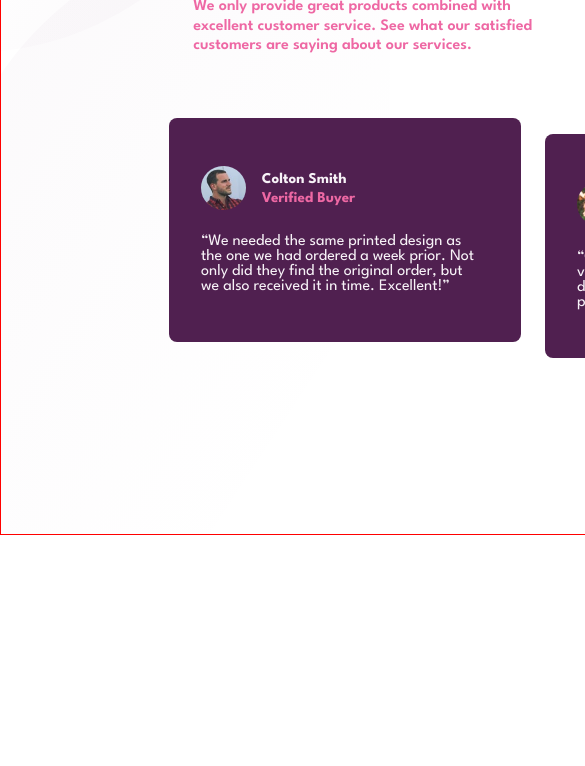
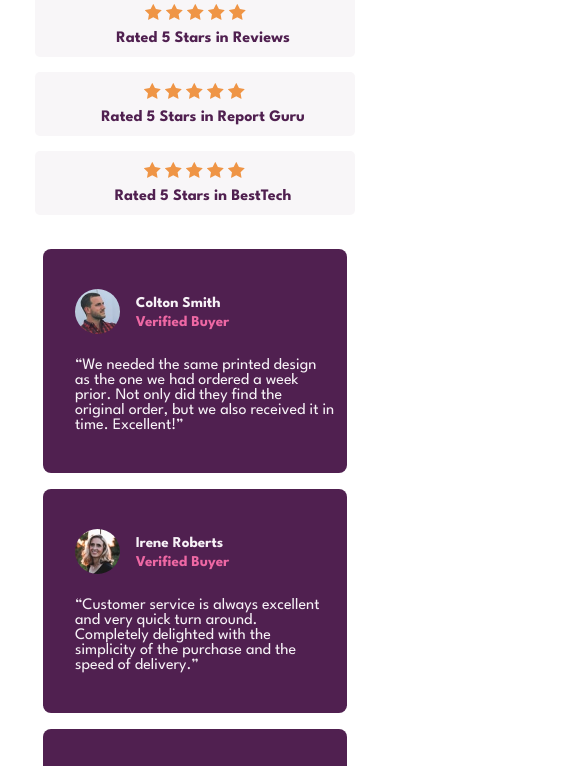
Before and after one commit to edelance21/Social-Proof-Section-Master, a plain HTML site: page index.html in a window 390 px wide. Shown: the part 311-1077 px from the top of the page, 585 px wide, since content can reach past the window. Before the commit the page ends 846 px from the top, so only its background shows below. Drawn offline with Linux system fonts and the light colour scheme.

Commit message:
media query added

```diff
--- a/index.html
+++ b/index.html
@@ -4,10 +4,12 @@
         <meta charset="UTF-8">
         <meta name="viewport" content="width=device-width, initial-scale=1.0">
         <link rel="icon" type="image/x-icon" href="images/favicon-32x32.png" />
-        <link rel="stylesheet" href="style.css"/>
+        <link rel="stylesheet" href="style.css" />
         <link rel="preconnect" href="https://fonts.googleapis.com">
         <link rel="preconnect" href="https://fonts.gstatic.com" crossorigin>
-        <link href="https://fonts.googleapis.com/css2?family=League+Spartan:wght@100..900&display=swap" rel="stylesheet">
+        <link
+            href="https://fonts.googleapis.com/css2?family=League+Spartan:wght@100..900&display=swap"
+            rel="stylesheet">
         <title>Frontend Mentor | Social Proof Section Master</title>
     </head>
     <body>
@@ -27,11 +29,18 @@
                     <div class="flexbox-stars1">
                         <div class="rated-reviews">
                             <div class="flex-star">
-                            <img src="images/icon-star.svg" alt="icon-star" />
-                            <img src="images/icon-star.svg" alt="icon-star" />
-                            <img src="images/icon-star.svg" alt="icon-star" />
-                            <img src="images/icon-star.svg" alt="icon-star" />
-                            <img src="images/icon-star.svg" alt="icon-star" />
+                                <div class="stars-container">
+                                <img src="images/icon-star.svg"
+                                    alt="icon-star" />
+                                <img src="images/icon-star.svg"
+                                    alt="icon-star" />
+                                <img src="images/icon-star.svg"
+                                    alt="icon-star" />
+                                <img src="images/icon-star.svg"
+                                    alt="icon-star" />
+                                <img src="images/icon-star.svg"
+                                    alt="icon-star" />
+                                </div>
                                 <p class="p-star">
                                     Rated 5 Stars in Reviews
                                 </p>
@@ -42,11 +51,18 @@
                     <div class="flexbox-stars2">
                         <div class="rated-reports">
                             <div class="flex-star">
-                        <img src="images/icon-star.svg" alt="icon-star" />
-                        <img src="images/icon-star.svg" alt="icon-star" />
-                        <img src="images/icon-star.svg" alt="icon-star" />
-                        <img src="images/icon-star.svg" alt="icon-star" />
-                        <img src="images/icon-star.svg" alt="icon-star" />
+                                <div class="stars-container">
+                                <img src="images/icon-star.svg"
+                                    alt="icon-star" />
+                                <img src="images/icon-star.svg"
+                                    alt="icon-star" />
+                                <img src="images/icon-star.svg"
+                                    alt="icon-star" />
+                                <img src="images/icon-star.svg"
+                                    alt="icon-star" />
+                                <img src="images/icon-star.svg"
+                                    alt="icon-star" />
+                                </div>
                                 <p class="p-star">
                                     Rated 5 Stars in Report Guru
                                 </p>
@@ -57,11 +73,18 @@
                     <div class="flexbox-stars3">
                         <div class="rated-besttech">
                             <div class="flex-star">
-                        <img src="images/icon-star.svg" alt="icon-star" />
-                        <img src="images/icon-star.svg" alt="icon-star" />
-                        <img src="images/icon-star.svg" alt="icon-star" />
-                        <img src="images/icon-star.svg" alt="icon-star" />
-                        <img src="images/icon-star.svg" alt="icon-star" />
+                                <div class="stars-container">
+                                <img src="images/icon-star.svg"
+                                    alt="icon-star" />
+                                <img src="images/icon-star.svg"
+                                    alt="icon-star" />
+                                <img src="images/icon-star.svg"
+                                    alt="icon-star" />
+                                <img src="images/icon-star.svg"
+                                    alt="icon-star" />
+                                <img src="images/icon-star.svg"
+                                    alt="icon-star" />
+                                </div>
                                 <p class="p-star">
                                     Rated 5 Stars in BestTech
                                 </p>
@@ -74,7 +97,8 @@
             <div class="container-cards">
                 <div class="card-colton">
                     <div class="colton-smith">
-                    <img class="perfil-img" src="images/image-colton.jpg" alt="colton-img" />
+                        <img class="perfil-img" src="images/image-colton.jpg"
+                            alt="colton-img" />
                         <div class="colton-name-floxbox">
                             <h3 class="name-verified1">
                                 Colton Smith
@@ -85,14 +109,17 @@
                         </div>
                     </div>
                     <p class="p-colton">
-                    “We needed the same printed design as the one we had ordered
-                    a week prior. Not only did they find the original order, but
+                        “We needed the same printed design as the one we had
+                        ordered
+                        a week prior. Not only did they find the original order,
+                        but
                         we also received it in time. Excellent!”
                     </p>
                 </div>
                 <div class="card-irene">
                     <div class="irene-roberts">
-                    <img class="perfil-img" src="images/image-irene.jpg" alt="colton-img" />
+                        <img class="perfil-img" src="images/image-irene.jpg"
+                            alt="colton-img" />
                         <div class="irene-name-floxbox">
                             <h3 class="name-verified2">
                                 Irene Roberts
@@ -103,14 +130,16 @@
                         </div>
                     </div>
                     <p class="p-irene">
-                    “Customer service is always excellent and very quick turn
+                        “Customer service is always excellent and very quick
+                        turn
                         around. Completely delighted with the simplicity of the
                         purchase and the speed of delivery.”
                     </p>
                 </div>
                 <div class="card-anne">
                     <div class="anne-wallace">
-                    <img class="perfil-img" src="images/image-anne.jpg" alt="anne-img" />
+                        <img class="perfil-img" src="images/image-anne.jpg"
+                            alt="anne-img" />
                         <div class="anne-name-flexblox">
                             <h3 class="name-verified3">
                                 Anne Wallace
@@ -121,8 +150,10 @@
                         </div>
                     </div>
                     <p class="p-anne">
-                    “ Put an order with this company and can only praise them
-                    for the very high standard. Will definitely use them again
+                        “ Put an order with this company and can only praise
+                        them
+                        for the very high standard. Will definitely use them
+                        again
                         and recommend them to everyone! ”
                     </p>
                 </div>
--- a/style.css
+++ b/style.css
@@ -10,7 +10,6 @@ html {
 }
 
 .container {
-    border: 1px solid red;
     min-width: 1440px;
     height: 100vh;
     align-content: center;
@@ -35,7 +34,7 @@ body {
     max-width: 40ch;
     color: hsl(333, 80%, 67%);
     line-height: 1.2rem;
-    max-width: 700;
+    font-weight: 700;
     font-weight: 600;
 }
 
@@ -129,4 +128,91 @@ span {
     color: hsl(333, 80%, 67%);
 }
 
-@media only screen and (max-width: 400px)
+@media only screen and (max-width: 400px) {
+    body {
+        background-image: url(images/bg-pattern-bottom-mobile.svg), url(images/bg-pattern-top-mobile.svg);
+        background-position: bottom right, top left;
+        background-repeat: no-repeat, no-repeat;
+        background-size: 100px 100px cover;
+    }
+
+    .container {
+        display: flex;
+        flex-direction: column;
+        min-width: 375px;
+        height: 0vh;
+    }
+
+    .flexbox {
+        display: flex;
+        flex-direction: column;
+    }
+
+    .container-cards {
+        display: flex;
+        flex-direction: column;
+    }
+
+    .flexbox-stars1 {
+        padding-right: 0;
+    }
+
+    .flexbox-stars2 {
+        padding-left: 0;
+    }
+
+    .flexbox-stars3 {
+        padding-left: 0;
+    }
+
+    .rated-reviews, .rated-reports, .rated-besttech {
+        height: 4rem;
+        width: 20rem;
+        text-align: center;
+        justify-self: center;
+    }
+
+    .flex-star {
+        display: flex;
+        flex-direction: column;
+    }
+
+    .p-principal {
+        max-width: 32ch;
+        text-align: center;
+        justify-self: center;
+        padding-bottom: 2rem;
+    }
+
+    #titulo {
+        text-align: center;
+        padding-top: 3rem;
+    }
+
+    .p-colton, .p-anne {
+        max-width: 28ch;
+    }
+
+    .p-irene {
+        max-width: 27ch;
+    }
+
+    .card-colton, .card-irene, .card-anne {
+        width: 17rem;
+        align-self: center;
+    }
+
+    .container-cards {
+        gap: 0;
+        padding-top: 1.2rem;
+    }
+
+    .card-irene {
+        margin-top: 1rem;
+    }
+
+    .card-anne {
+        margin-top: 1rem;
+        margin-bottom: 3rem;
+    }
+}
```
Lines whose indentation alone changed are shown as unchanged.
